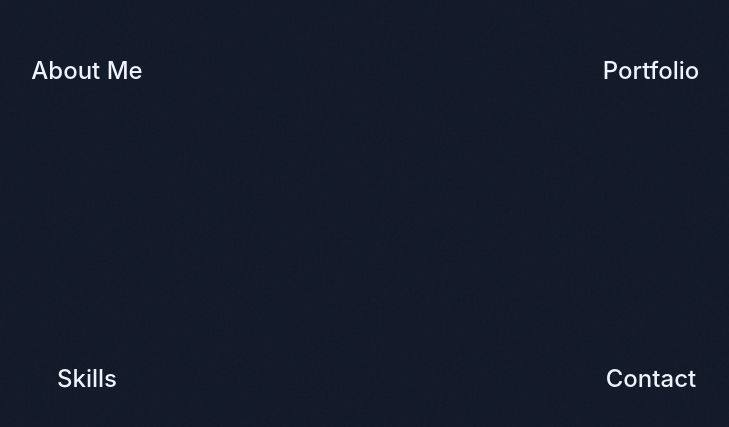
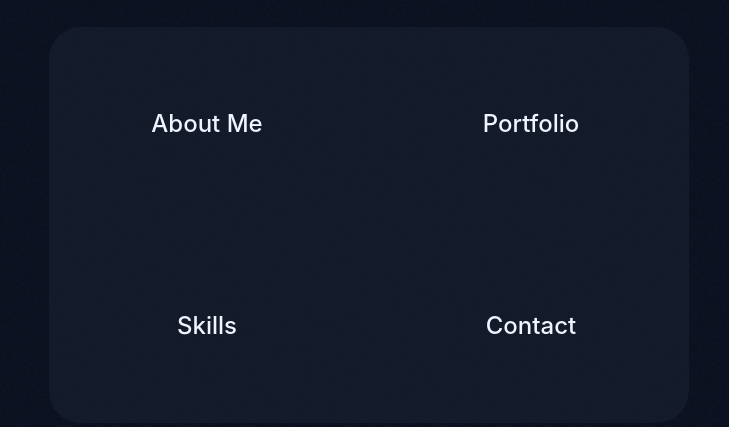
Before and after one commit to TacioDaito/portfolio, a React (Vite) app: page / in a window 1280 px wide. Shown: the part 175-602 px from the top of the page, without its empty margins (271-1000 px from the left). Built offline with nearby package versions, Linux system fonts and the light colour scheme.

Commit message:
Fix aspect ratio and remove unnecessary containers

```diff
--- a/src/App.tsx
+++ b/src/App.tsx
@@ -25,14 +25,12 @@ function App() {
   }, [handleKeyDown]);
 
   return (
-    <div className="bg-dark-950 noise-overlay h-screen w-screen flex items-center justify-center p-4 md:p-12">
-      <div className="bg-surface noise-overlay rounded-4xl p-2 md:p-4 w-full max-w-6xl h-full max-h-[80vh]">
+    <div className="bg-dark-950 noise-overlay h-screen w-screen flex items-center justify-center">
         <QuadrantGrid
           expandedCard={expandedCard}
           onCardExpand={handleCardExpand}
           onCardClose={handleCardClose}
         />
-      </div>
     </div>
   );
 }
--- a/src/components/ExpandedCardOverlay/ExpandedCardOverlay.tsx
+++ b/src/components/ExpandedCardOverlay/ExpandedCardOverlay.tsx
@@ -5,15 +5,9 @@ function ExpandedCardOverlay({ card, onClose }: ExpandedCardOverlayProps) {
     <div
       onClick={onClose}
       className="
-        fixed inset-1 z-50
-        rounded-4xl shadow-glow-lg
-        flex items-center justify-center
-        text-primary-50 text-2xl font-medium
-        cursor-pointer
-        bg-surface
-        animate-expand
-        max-w-[30vw] max-h-[30vh]
-        m-auto
+        fixed inset-1 z-50 rounded-4xl shadow-glow-lg flex items-center
+        justify-center text-primary-50 text-2xl font-medium cursor-pointer
+        bg-surface animate-expand aspect-[3.23/2] w-[45vw] m-auto
       "
       role="dialog"
       aria-modal="true"
--- a/src/components/QuadrantCard/QuadrantCard.tsx
+++ b/src/components/QuadrantCard/QuadrantCard.tsx
@@ -2,13 +2,9 @@ import type { QuadrantCardProps } from './QuadrantCard.types';
 
 function QuadrantCard({ card, isExpanded, isAnyExpanded, onExpand }: QuadrantCardProps) {
   const baseClasses = `
-    quadrant-card
-    flex items-center justify-center
-    text-primary-50 text-2xl font-medium
-    rounded-4xl
-    cursor-pointer
-    transition-all duration-300 ease
-    h-full
+    quadrant-card flex items-center justify-center text-primary-50 text-2xl
+    font-medium rounded-4xl cursor-pointer transition-all duration-300
+    ease aspect-[3.23/2] w-[90%] mx-auto
   `;
 
   const stateClasses = isExpanded
--- a/src/components/QuadrantGrid/QuadrantGrid.tsx
+++ b/src/components/QuadrantGrid/QuadrantGrid.tsx
@@ -6,7 +6,10 @@ import Backdrop from '../Backdrop';
 
 function QuadrantGrid({ expandedCard, onCardExpand, onCardClose }: QuadrantGridProps) {
   return (
-    <div className="grid grid-cols-2 grid-rows-2 gap-2 h-full relative">
+    <div className="
+      grid grid-cols-2 grid-rows-2 gap-2 relative items-center bg-surface
+      noise-overlay rounded-4xl aspect-[3.23/2] w-[50vw]
+    ">
       {cards.map((card) => (
         <div key={card.id} className="relative">
           <QuadrantCard
```
